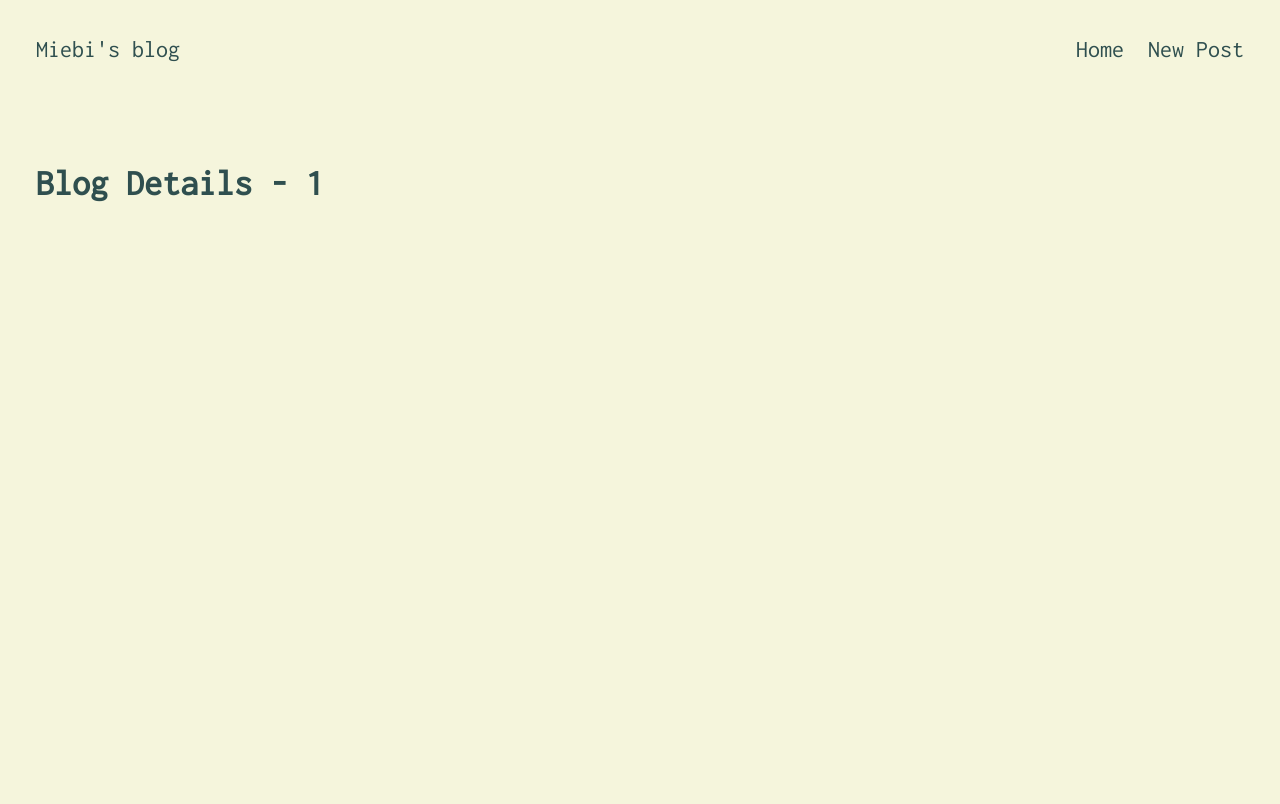
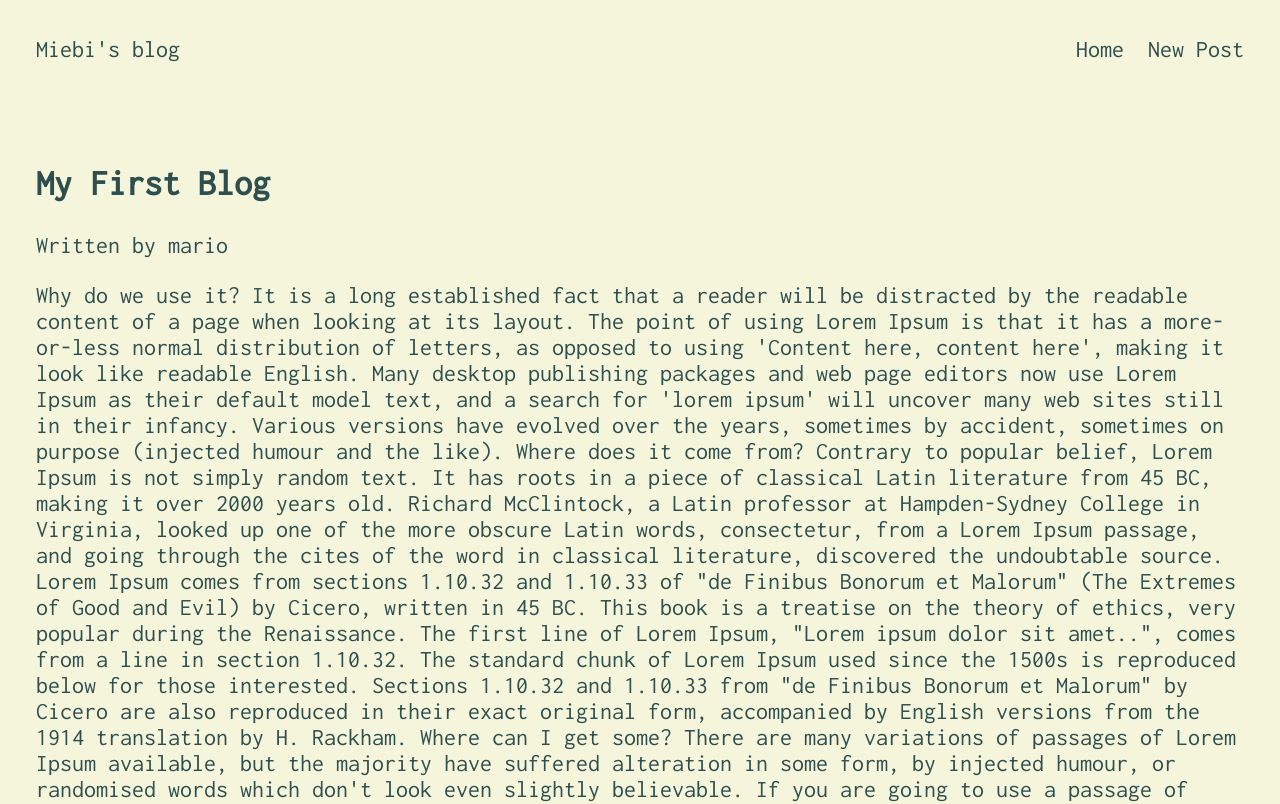
Before and after one commit to utilisateur387/react-mini-blog, a React (Create React App) app: page /blogs/1 in a window 1280 px wide. Shown: the top 804 px of the page. Built offline with nearby package versions, Linux system fonts and the light colour scheme; data requests are answered from the project's data file.

Commit message:
Fetch data on blog details page

```diff
--- a/src/BlogDetails.js
+++ b/src/BlogDetails.js
@@ -1,11 +1,21 @@
 import { useParams } from 'react-router-dom';
+import useFetch from './useFetch';
 
 const BlogDetails = () => {
   const { id } = useParams();
+  const { data: blog, error, isLoading } = useFetch(`http://localhost:8000/blogs/${id}`);
 
   return (
     <div className="blog-details">
-      <h2>Blog Details - {id}</h2>
+      { isLoading && <div>Loading...</div>}
+      { error && <div>{ error }</div> }
+      { blog && (
+        <article>
+          <h2>{ blog.title }</h2>
+          <p>Written by { blog.author }</p>
+          <div>{ blog.body }</div>
+        </article>
+      )}
     </div>
   )
 }
```
